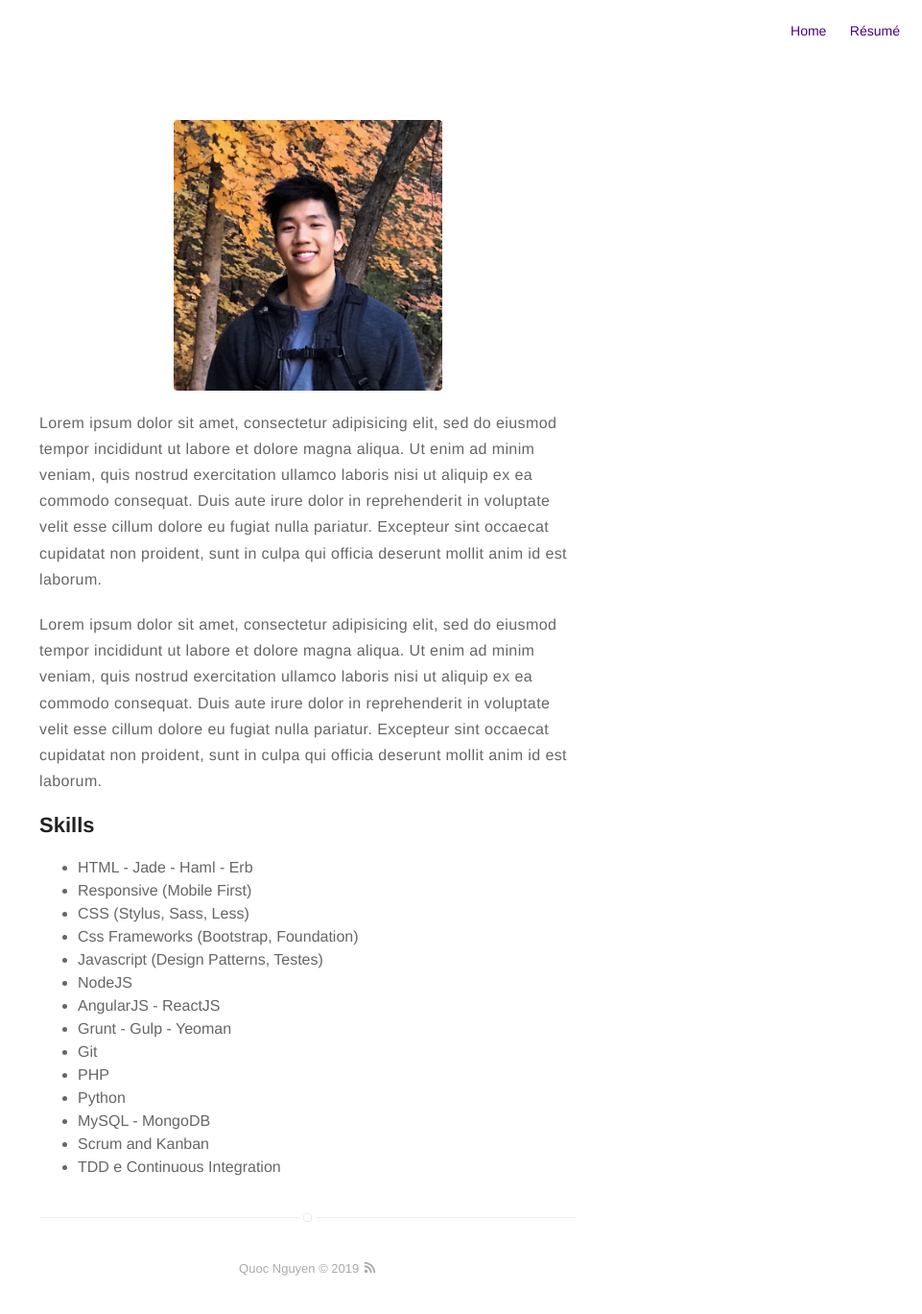
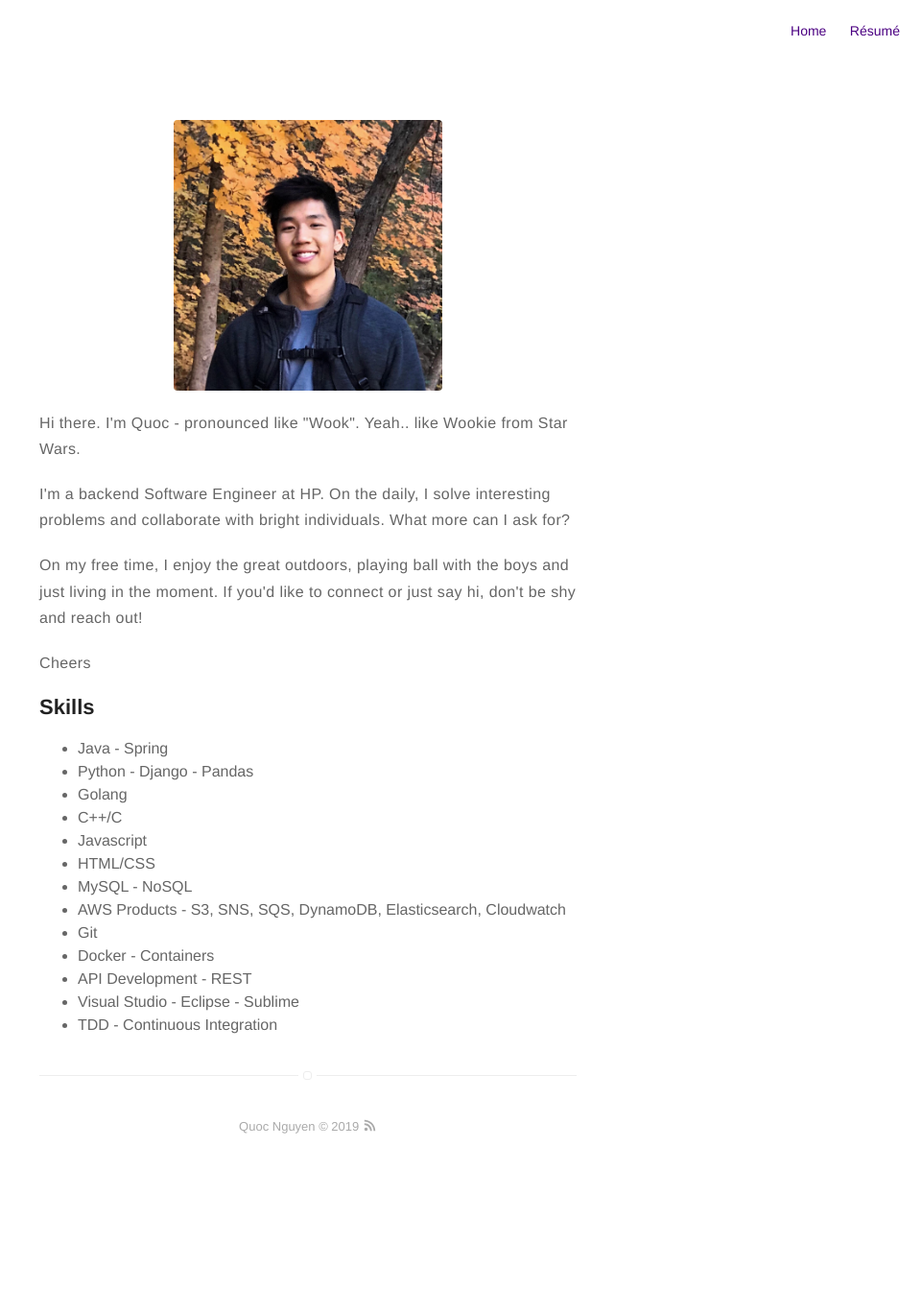
Before and after one commit to qngn93/qngn93.github.io, a Jekyll site: the page built from about.md, in a window 1280 px wide. Shown: the whole page at 96% size, without its empty margins (319-1280 px from the left). Built offline with Jekyll 4.4.1, drawn with Linux system fonts in a browser that asks for light colours; after the commit the page ends 1221 px from its top, so only the background shows below that.

Commit message:
Complete about me

```diff
--- a/about.md
+++ b/about.md
@@ -4,37 +4,33 @@ layout: page
 ---
 ![Profile Image]({{ site.url }}/{{ site.picture }})
 
-<p>Lorem ipsum dolor sit amet, consectetur adipisicing elit, sed do eiusmod
-tempor incididunt ut labore et dolore magna aliqua. Ut enim ad minim veniam,
-quis nostrud exercitation ullamco laboris nisi ut aliquip ex ea commodo
-consequat. Duis aute irure dolor in reprehenderit in voluptate velit esse
-cillum dolore eu fugiat nulla pariatur. Excepteur sint occaecat cupidatat non
-proident, sunt in culpa qui officia deserunt mollit anim id est laborum.</p>
+<p>Hi there. I'm Quoc - pronounced like "Wook". Yeah.. like Wookie from Star Wars.</p>
 
-<p>Lorem ipsum dolor sit amet, consectetur adipisicing elit, sed do eiusmod
-tempor incididunt ut labore et dolore magna aliqua. Ut enim ad minim veniam,
-quis nostrud exercitation ullamco laboris nisi ut aliquip ex ea commodo
-consequat. Duis aute irure dolor in reprehenderit in voluptate velit esse
-cillum dolore eu fugiat nulla pariatur. Excepteur sint occaecat cupidatat non
-proident, sunt in culpa qui officia deserunt mollit anim id est laborum.</p>
+<p>I'm a backend Software Engineer at HP. On the daily, I solve interesting problems and collaborate with bright individuals. What more can I ask for?
+</p>
+
+<p>On my free time, I enjoy the great outdoors, playing ball with the boys and just living in the moment. If you'd like to connect or just say hi, don't be shy and reach out!
+</p>
+
+<p>Cheers
+</p>
 
 <h2>Skills</h2>
 
 <ul class="skill-list">
-	<li>HTML - Jade - Haml - Erb</li>
-	<li>Responsive (Mobile First)</li>
-	<li>CSS (Stylus, Sass, Less)</li>
-	<li>Css Frameworks (Bootstrap, Foundation)</li>
-	<li>Javascript (Design Patterns, Testes)</li>
-	<li>NodeJS</li>
-	<li>AngularJS - ReactJS</li>
-	<li>Grunt - Gulp - Yeoman</li>
+	<li>Java - Spring</li>
+	<li>Python - Django - Pandas</li>
+	<li>Golang</li>
+	<li>C++/C</li>
+	<li>Javascript</li>
+	<li>HTML/CSS</li>
+	<li>MySQL - NoSQL</li>
+	<li>AWS Products - S3, SNS, SQS, DynamoDB, Elasticsearch, Cloudwatch</li>
 	<li>Git</li>
-	<li>PHP</li>
-	<li>Python</li>
-	<li>MySQL - MongoDB</li>
-	<li>Scrum and Kanban</li>
-	<li>TDD e Continuous Integration</li>
+	<li>Docker - Containers</li>
+	<li>API Development - REST</li>
+	<li>Visual Studio - Eclipse - Sublime</li>
+	<li>TDD - Continuous Integration</li>
 </ul>
 
 <!--
```
